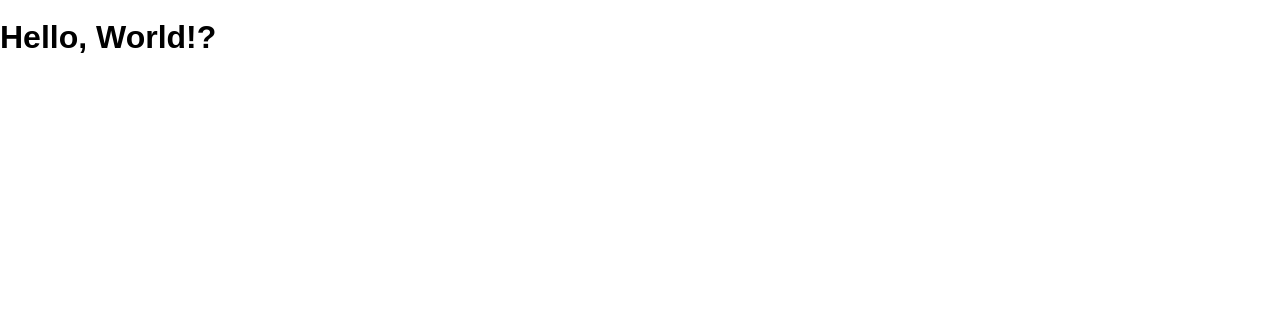
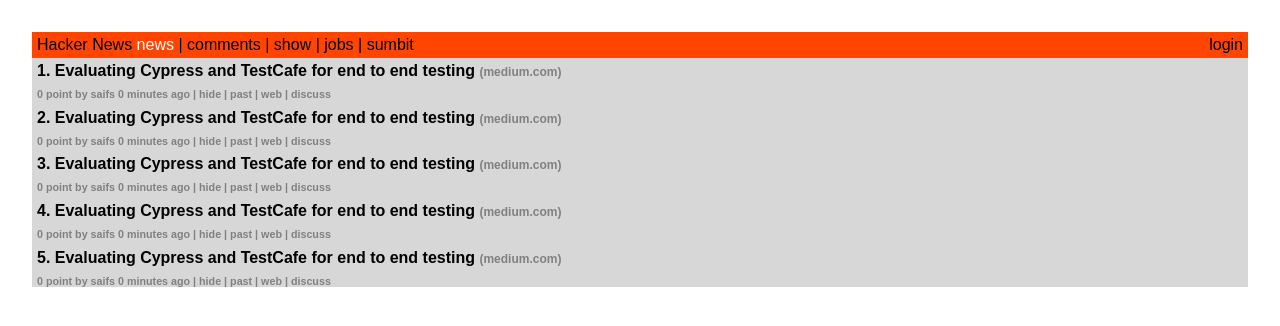
Before and after one commit to Britney-Diboll/monday-week-8, a website: page public/index.html in a window 1280 px wide. Drawn offline with Linux system fonts and the light colour scheme.

Commit message:
good job

```diff
--- a/public/index.html
+++ b/public/index.html
@@ -4,10 +4,44 @@
     <meta charset="UTF-8">
     <meta name="viewport" content="width=device-width, initial-scale=1">
     <title>Monday Week 8</title>
-    <link rel="stylesheet" href="/screen.css">
+    <link rel="stylesheet" href="./screen.css">
   </head>
   <body>
-    <h1>Hello, World!</h1>
+    <section class="box">
+    <header class="top">
+      <section class="orangeBar">
+        <a class="topLink" href="#">Hacker News</a>  <a class="newsLink" href="#">news</a>  |  <a class="topLink" href="#">comments</a>  |  <a class="topLink" href="#">show</a>  |  <a class="topLink" href="#">jobs</a>  |  <a class="topLink" href="#">sumbit</a>
+      </section>
+      <section class="orangeBar">
+          <a class="topLink "href="#">login</a>
+      </section>
+    </header>
+      <section class="wholeBody">
+        <section>
+          <h4>
+            1.  Evaluating Cypress and TestCafe for end to end testing <a style="font-size: 12px" href="#">(medium.com)</a></h4>
+          <h6>0 point by <a href="#">saifs</a> <a href="#">0 minutes ago</a> |
+            <a href="#">hide</a> | <a href="#">past</a> | <a href="#">web</a> | <a href="#">discuss</a></h6>
+          <h4>
+            2.  Evaluating Cypress and TestCafe for end to end testing <a style="font-size: 12px"  href="#">(medium.com)</a></h4>
+          <h6>0 point by <a href="#">saifs</a> <a href="#">0 minutes ago</a> |
+            <a href="#">hide</a> | <a href="#">past</a> | <a href="#">web</a> | <a href="#">discuss</a></h6>
+          <h4>
+            3.  Evaluating Cypress and TestCafe for end to end testing <a style="font-size: 12px"  href="#">(medium.com)</a></h4>
+          <h6>0 point by <a href="#">saifs</a> <a href="#">0 minutes ago</a> |
+            <a href="#">hide</a> | <a href="#">past</a> | <a href="#">web</a> | <a href="#">discuss</a></h6>
+          <h4>
+            4.  Evaluating Cypress and TestCafe for end to end testing <a style="font-size: 12px"  href="#">(medium.com)</a></h4>
+          <h6>0 point by <a href="#">saifs</a> <a href="#">0 minutes ago</a> |
+            <a href="#">hide</a> | <a href="#">past</a> | <a href="#">web</a> | <a href="#">discuss</a></h6>
+          <h4>
+            5.  Evaluating Cypress and TestCafe for end to end testing <a style="font-size: 12px"  href="#">(medium.com)</a></h4>
+          <h6>0 point by <a href="#">saifs</a> <a href="#">0 minutes ago</a> |
+            <a href="#">hide</a> | <a href="#">past</a> | <a href="#">web</a> | <a href="#">discuss</a></h6>
+        </section>
+
+      </section>
+    </section>
     <script src="/main.js" charset="utf-8"></script>
   </body>
 </html>
--- a/public/screen.css
+++ b/public/screen.css
@@ -7,3 +7,51 @@
   min-height: 100%;
   font: 16px / 1 sans-serif;
 }
+
+.box{
+  margin: 1em;
+  padding: 1em;
+}
+
+.top {
+  display: flex;
+  flex-direction: row;
+  justify-content: space-between;
+  background-color: orangered;
+  font-family: sans-serif;
+}
+
+.orangeBar{
+  padding: 5px;
+}
+
+a.topLink{
+  color: black;
+}
+
+a.newsLink{
+  color: white;
+}
+
+a {
+  color: gray;
+  text-decoration: none;
+}
+
+.wholeBody {
+  background-color: rgb(216, 215, 215);
+  text-decoration: none;
+  color: gray;
+}
+
+h4 {
+  margin: 0;
+  padding: 5px;
+  font-family: sans-serif;
+  color: black;
+}
+
+h6{
+  margin: 5px;
+  font-family: sans-serif;
+}
```
